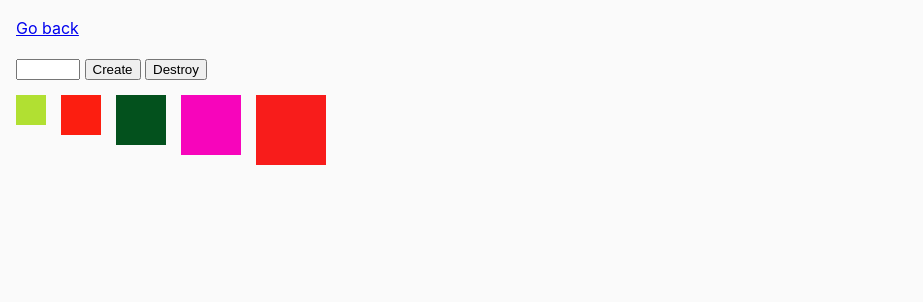
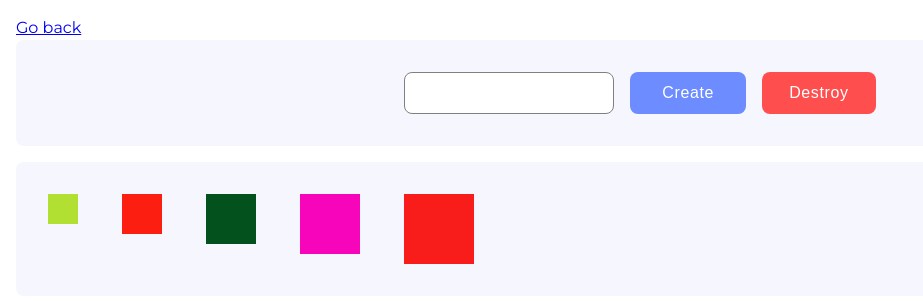
Before and after one commit to vanyashevcov/goit-js-hw-07, a plain HTML site: page task-6.html in a window 1280 px wide. Both pictures are taken after typing "5" into the empty fields and a click on the button "Create". Shown: the whole page, without its empty margins (0-923 px from the left). Drawn offline with Linux system fonts and the light colour scheme.

Commit message:
Add styles

```diff
--- /dev/null
+++ b/css/task-1.css
@@ -0,0 +1,57 @@
+body {
+    font-family: 'Montserrat', sans-serif;
+}
+
+h1,
+h2,
+h3,
+h4,
+h5,
+h6,
+p {
+    margin-top: 0;
+    margin-bottom: 0;
+}
+
+ul {
+    margin: 0;
+    padding: 0;
+    list-style-type: none;
+}
+
+#categories {
+    display: flex;
+    flex-direction: column;
+    gap: 24px;
+}
+
+.item {
+    border-radius: 8px;
+    padding: 16px;
+    background-color: #f6f6fe;
+}
+
+h2 {
+    font-weight: 600;
+    font-size: 24px;
+    line-height: 1.33;
+    letter-spacing: 0.04em;
+    color: #2e2f42;
+    margin-bottom: 16px;
+}
+
+.item>ul {
+    display: flex;
+    flex-direction: column;
+    gap: 8px;
+}
+
+.item>ul li {
+    font-size: 16px;
+    line-height: 1.5;
+    letter-spacing: 0.04em;
+    color: #2e2f42;
+    border: 1px solid #808080;
+    border-radius: 4px;
+    padding: 8px 16px 8px;
+}
--- /dev/null
+++ b/css/task-3.css
@@ -0,0 +1,36 @@
+body {
+    font-family: 'Montserrat', sans-serif;
+    background-color: #fff;
+}
+
+h1,
+h2,
+h3,
+h4,
+h5,
+h6,
+p {
+    margin: 0;
+}
+
+input {
+    margin-top: 24px;
+    margin-bottom: 16px;
+    font-size: 16px;
+    line-height: 1.5;
+    letter-spacing: 0.04em;
+    color: #2e2f42;
+    padding: 8px 16px;
+    border: 1px solid #808080;
+    border-radius: 4px;
+    width: 360px;
+    height: 40px;
+}
+
+h1 {
+    font-weight: 600;
+    font-size: 24px;
+    line-height: 1.33;
+    letter-spacing: 0.04em;
+    color: #2e2f42;
+}
--- /dev/null
+++ b/css/task-4.css
@@ -0,0 +1,57 @@
+body {
+    font-family: 'Montserrat', sans-serif;
+    background-color: #fff;
+}
+
+.login-form {
+    width: 360px;
+    display: flex;
+    flex-direction: column;
+    gap: 8px;
+}
+
+label {
+    display: flex;
+    flex-direction: column;
+    gap: 8px;
+    font-size: 16px;
+    line-height: 1.5;
+    letter-spacing: 0.04em;
+    color: #2e2f42;
+}
+
+input {
+    padding: 8px 16px;
+    border-radius: 4px;
+    border: #808080 solid 1px;
+    font-size: 16px;
+    line-height: 1.5;
+    letter-spacing: 0.04em;
+    color: #2e2f42;
+    outline: none;
+}
+
+input:hover,
+input:focus {
+    border: #000 solid 1px;
+}
+
+button {
+    padding: 8px 16px;
+    border-radius: 8px;
+    border: none;
+    color: white;
+    background-color: rgba(78, 117, 255, 1);
+    cursor: pointer;
+    align-self: flex-start;
+    font-weight: 500;
+    font-size: 16px;
+    line-height: 1.5;
+    letter-spacing: 0.04em;
+    color: #fff;
+}
+
+button:hover,
+button:focus {
+    background-color: rgba(108, 140, 255, 1);
+}
--- /dev/null
+++ b/css/task-5.css
@@ -0,0 +1,48 @@
+body {
+    font-family: 'Montserrat', sans-serif;
+    background-color: #fff;
+}
+
+h1,
+h2,
+h3,
+h4,
+h5,
+h6,
+p {
+    margin: 0;
+}
+
+.widget {
+    margin: 0 auto;
+}
+
+.widget p {
+    font-size: 16px;
+    line-height: 1.5;
+    letter-spacing: 0.04em;
+    color: #2e2f42;
+    text-align: center;
+    margin-bottom: 16px;
+}
+
+.change-color {
+    display: block;
+    border-radius: 8px;
+    padding: 8px 16px;
+    border: none;
+    background-color: #4e75ff;
+    font-weight: 500;
+    font-size: 16px;
+    line-height: 1.5;
+    letter-spacing: 0.04em;
+    color: #fff;
+    margin: 0 auto;
+    cursor: pointer;
+    transition: background-color 300ms ease-in-out;
+}
+
+.change-color:hover,
+.change-color:focus {
+    background-color: #6c8cff;
+}
--- /dev/null
+++ b/css/task-6.css
@@ -0,0 +1,118 @@
+body {
+    font-family: 'Montserrat', sans-serif;
+    background-color: #fff;
+}
+
+h1,
+h2,
+h3,
+h4,
+h5,
+h6,
+p {
+    margin: 0;
+}
+
+#controls {
+    display: flex;
+    gap: 16px;
+    justify-content: center;
+    padding: 32px;
+    background-color: #f6f6fe;
+    border-radius: 8px;
+    margin-bottom: 16px;
+}
+
+input {
+    font-size: 16px;
+    line-height: 1.5;
+    letter-spacing: 0.04em;
+    color: #2e2f42;
+    border: 1px solid #808080;
+    border-radius: 8px;
+    padding: 8px 72px;
+    text-align: center;
+    transition: border 300ms ease-in-out;
+    outline: none;
+}
+
+input:hover,
+input:focus,
+input:active {
+    border: 1px solid #000;
+}
+
+#controls button:first-of-type {
+    display: block;
+    border-radius: 8px;
+    padding: 8px 32px;
+    border: none;
+    background-color: #4e75ff;
+    font-weight: 500;
+    font-size: 16px;
+    line-height: 1.5;
+    letter-spacing: 0.04em;
+    color: #fff;
+    margin: 0 auto;
+    cursor: pointer;
+    transition: background-color 300ms ease-in-out;
+    margin: 0;
+}
+
+#controls button[data-create]:hover,
+#controls button[data-create]:focus {
+    background-color: #6c8cff;
+}
+
+#controls button[data-create] {
+    display: block;
+    border-radius: 8px;
+    padding: 8px 32px;
+    border: none;
+    background-color: #4e75ff;
+    font-weight: 500;
+    font-size: 16px;
+    line-height: 1.5;
+    letter-spacing: 0.04em;
+    color: #fff;
+    margin: 0 auto;
+    cursor: pointer;
+    transition: background-color 300ms ease-in-out;
+    margin: 0;
+}
+
+#controls button[data-create]:hover,
+#controls button[data-create]:focus {
+    background-color: #6c8cff;
+}
+
+#controls button[data-destroy] {
+    display: block;
+    border-radius: 8px;
+    padding: 8px 27px;
+    border: none;
+    background-color: #ff4e4e;
+    font-weight: 500;
+    font-size: 16px;
+    line-height: 1.5;
+    letter-spacing: 0.04em;
+    color: #fff;
+    margin: 0 auto;
+    cursor: pointer;
+    transition: background-color 300ms ease-in-out;
+    margin: 0;
+}
+
+#controls button[data-destroy]:hover,
+#controls button[data-destroy]:focus {
+    background-color: #ff7070;
+}
+
+#boxes {
+    display: flex;
+    flex-wrap: wrap;
+    gap: 44px;
+    border-radius: 8px;
+    padding: 32px;
+    background-color: #f6f6fe;
+}
--- a/js/task-1.js
+++ b/js/task-1.js
@@ -1,5 +1,6 @@
 const categoriesList = document.querySelector('#categories');
 const categoryItems = categoriesList.querySelectorAll('.item');
+const elementsItem = item.querySelectorAll('ul li');
 
 console.log(`Number of categories: ${categoryItems.length}`);
 
--- a/js/task-6.js
+++ b/js/task-6.js
@@ -25,10 +25,6 @@ function createBoxes(amount) {
 
   boxes.innerHTML = '';
   boxes.append(...elements);
-  boxes.style.display = "flex";
-  boxes.style.flexWrap = "wrap";
-  boxes.style.paddingTop = "15px";
-  boxes.style.gap = "15px";
 }
 
 function destroyBoxes() {
--- a/task-6.html
+++ b/task-6.html
@@ -5,7 +5,12 @@
     <meta http-equiv="X-UA-Compatible" content="IE=edge" />
     <meta name="viewport" content="width=device-width, initial-scale=1.0" />
     <title>Task 6</title>
+    <link rel="preconnect" href="https://fonts.googleapis.com">
+    <link rel="preconnect" href="https://fonts.gstatic.com" crossorigin>
+    <link href="https://fonts.googleapis.com/css2?family=Montserrat:ital,wght@0,100..900;1,100..900&display=swap"
+      rel="stylesheet">
     <link rel="stylesheet" href="./css/common.css" />
+    <link rel="stylesheet" href="./css/task-6.css">
   </head>
   <body>
     <p><a href="./index.html">Go back</a></p>
```
Also changed, not shown: css/task-2.css (added, +17 -0 lines), js/task-2.js (+5 -7 lines), task-1.html (+8 -0 lines), task-2.html (+1 -0 lines), task-3.html (+5 -0 lines), task-4.html (+5 -0 lines), task-5.html (+5 -0 lines), index.html (line endings or trailing spaces).
